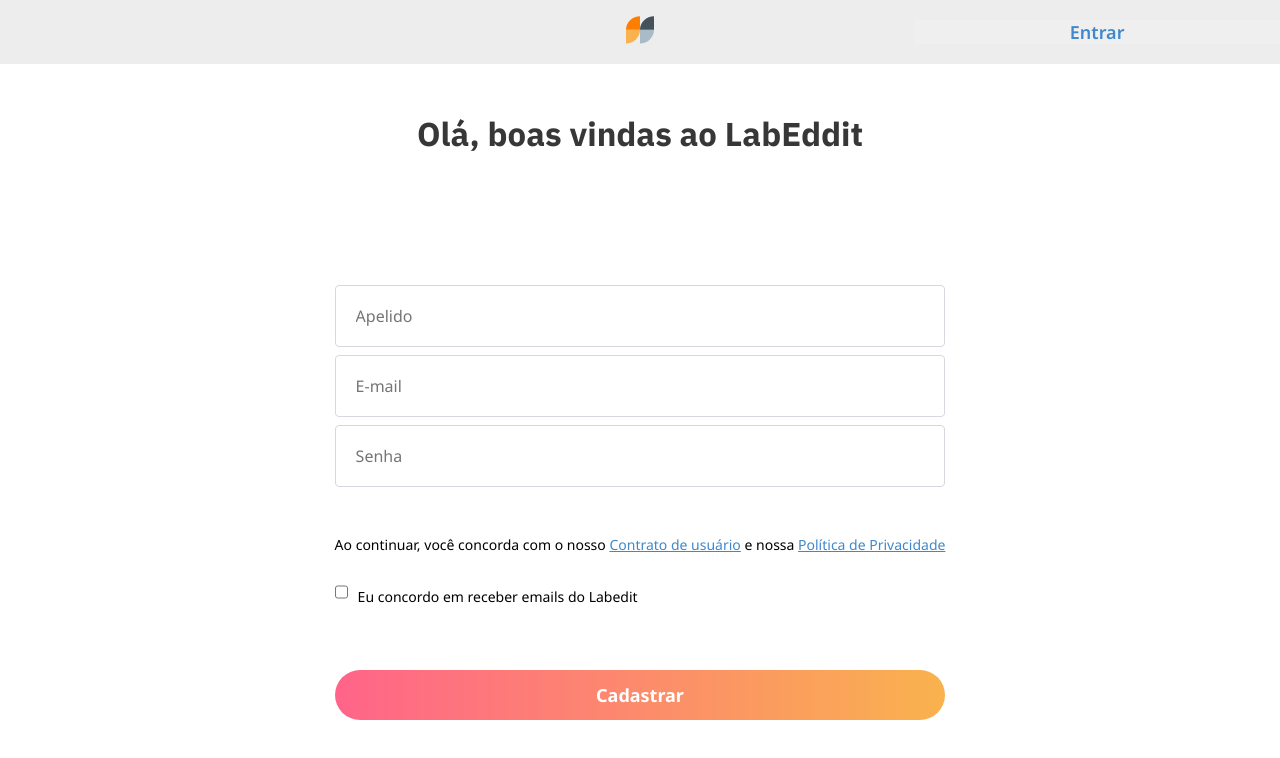
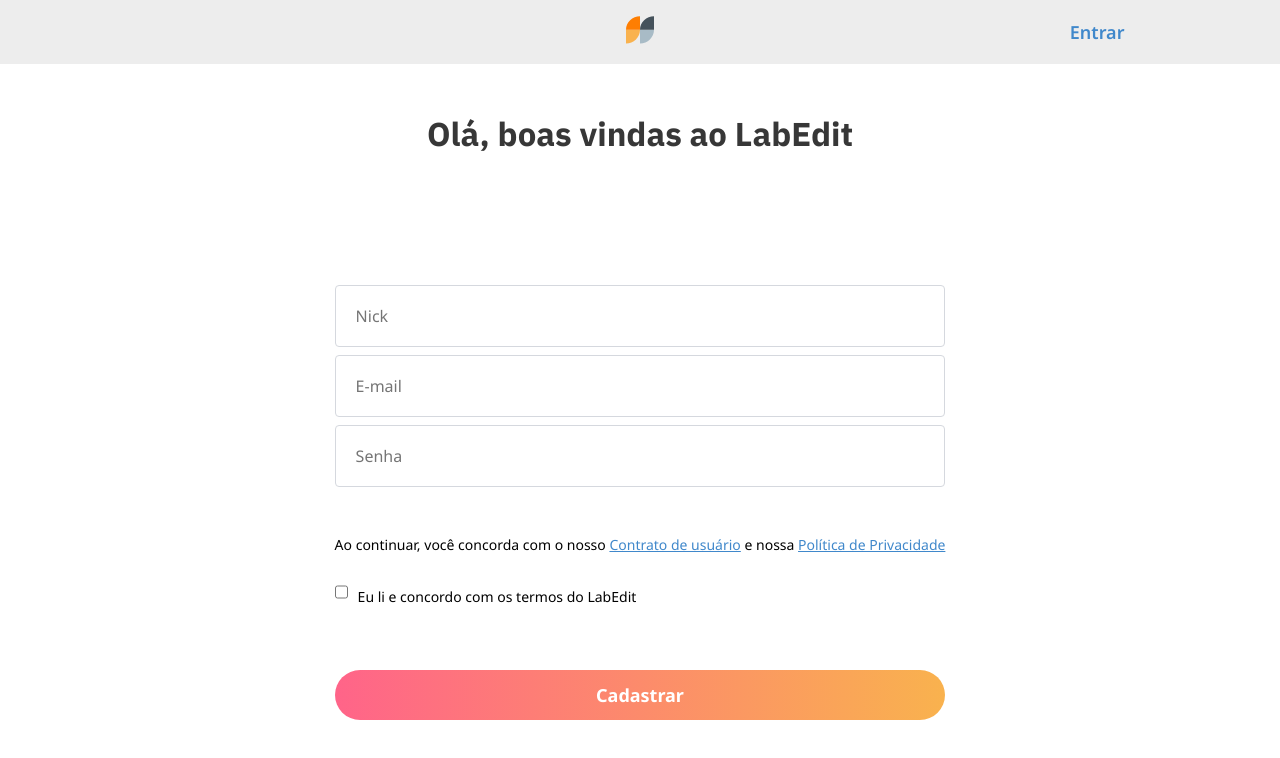
Before and after one commit to henriquelbk/labedit-front, a React (Create React App) app: page /signup in a window 1280 px wide. Shown: the top 758 px of the page. Built offline with nearby package versions, Linux system fonts and the light colour scheme.

Commit message:
adjusting

```diff
--- a/src/components/header/HeaderStyle.js
+++ b/src/components/header/HeaderStyle.js
@@ -16,6 +16,7 @@
 `;
 
 export const Button = styled.button`
+  background-color: #ededed;
   color: #4088cb;
   text-align: center;
   font-family: Noto Sans;
@@ -28,6 +29,8 @@
 
   &:hover {
     color: orange;
+    transition: 0.3s;
+
   }
 `;
 
--- a/src/pages/signup/SignUpPage.js
+++ b/src/pages/signup/SignUpPage.js
@@ -52,14 +52,14 @@
       <Container>
         <ContainerLogo>
           <div>
-            <h1>Olá, boas vindas ao LabEddit</h1>
+            <h1>Olá, boas vindas ao LabEdit</h1>
           </div>
         </ContainerLogo>
         <Form onSubmit={signup}>
           <input
             type="name"
             name="name"
-            placeholder="Apelido"
+            placeholder="Nick"
             pattern={namePattern}
             value={form.value}
             onChange={onChange}
@@ -88,7 +88,7 @@
           </p>
           <div className="check">
             <input type="checkbox" className="checkbox" checked={isChecked} onChange={handleCheckboxChange} />
-            <p>Eu concordo em receber emails do Labedit</p>
+            <p>Eu li e concordo com os termos do LabEdit</p>
           </div>
           <Button className="orange" type="submit">{
             loading
```
